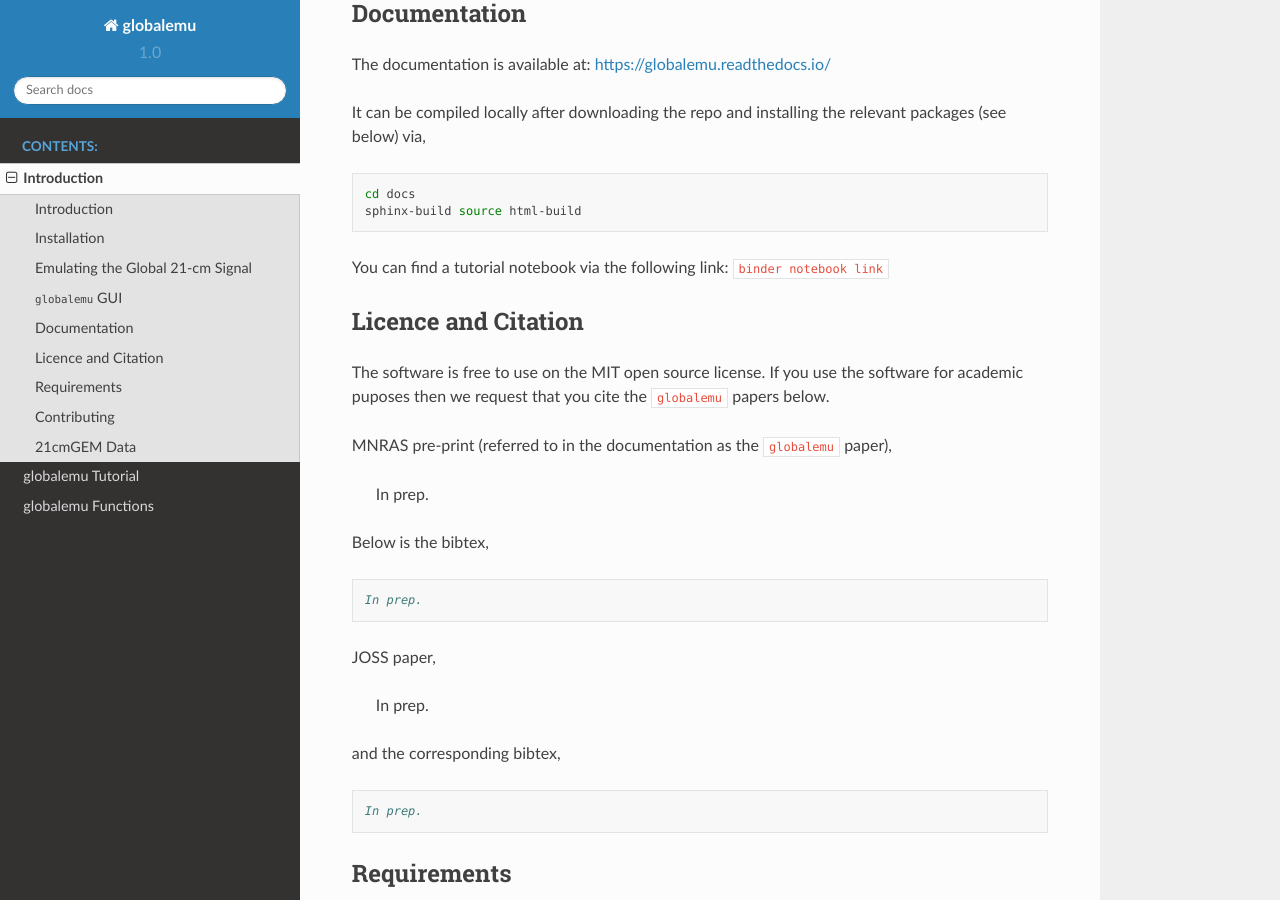
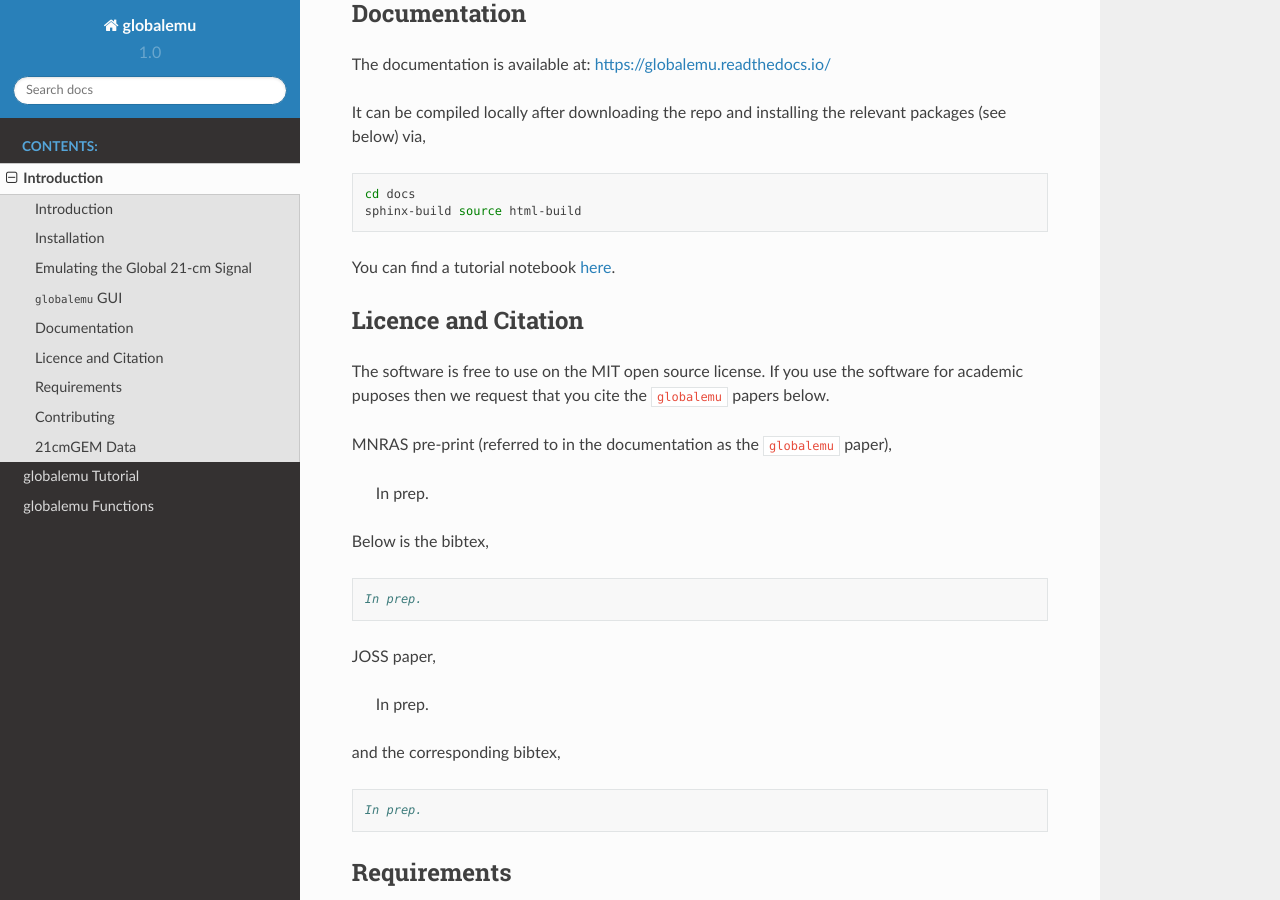
Before and after one commit to htjb/globalemu, a Sphinx documentation site: the page built from docs/source/intro.rst, in a window 1280 px wide and 900 px high, scrolled down 2336 px. Built offline with Sphinx 7.4.7 and the Read the Docs theme 2.0.0, drawn with Linux system fonts in a browser that asks for light colours.

Commit message:
updated binder link in the text

```diff
--- a/README.rst
+++ b/README.rst
@@ -131,7 +131,8 @@ the relevant packages (see below) via,
   cd docs
   sphinx-build source html-build
 
-You can find a tutorial notebook via the following link: ``binder notebook link``
+You can find a tutorial notebook
+`here <https://mybinder.org/v2/gh/htjb/globalemu/master?filepath=notebooks%2F>`__.
 
 Licence and Citation
 --------------------
--- a/docs/source/tutorial.rst
+++ b/docs/source/tutorial.rst
@@ -11,7 +11,8 @@ If you are intending to work with neutral fraction histories then the frame
 work for training and evaluating models is identical you just need to pass
 the kwarg ``xHI=True`` to all of the ``globalemu`` functions.
 
-The tutorial can also be found as a Jupyter notebook at: `` binder notebook link.``
+The tutorial can also be found as a Jupyter notebook
+`here<https://mybinder.org/v2/gh/htjb/globalemu/master?filepath=notebooks%2F>`__.
 
 Training an instance of ``globalemu``
 ~~~~~~~~~~~~~~~~~~~~~~~~~~~~~~~~~~~~~
```
